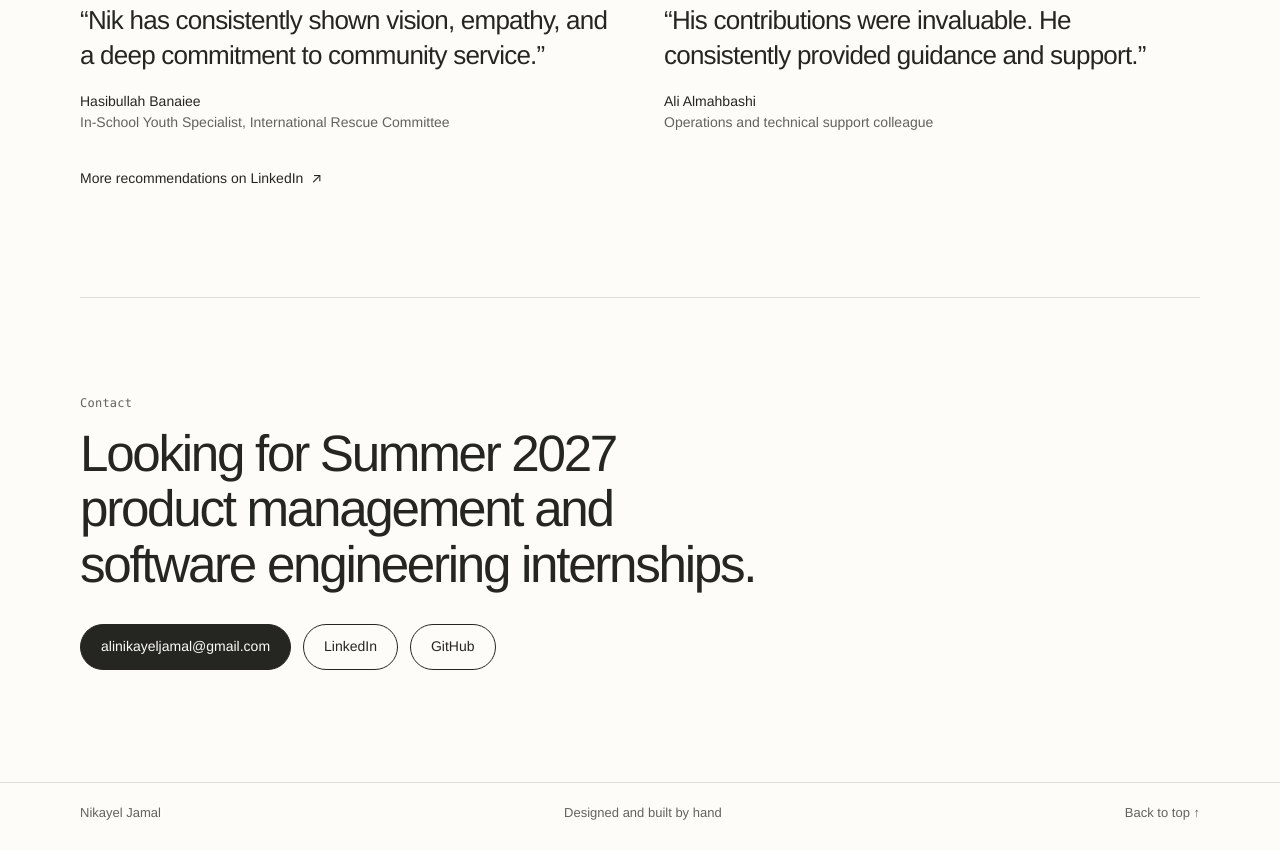
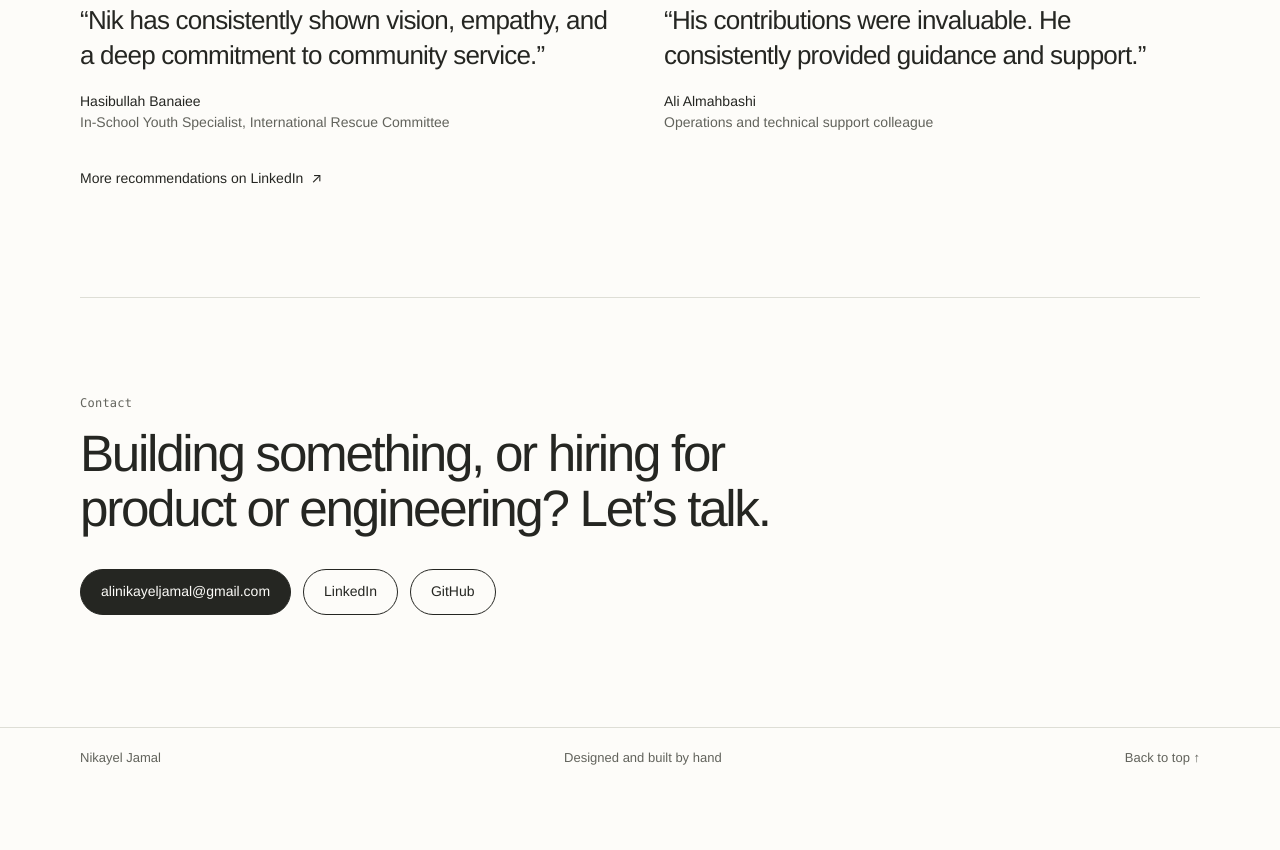
Before and after one commit to Nikayel/Nikayel.github.io, a plain HTML site: page index.html in a window 1280 px wide. Shown: the part 3428-4278 px from the top of the page. After the commit the page ends 4223 px from the top, so only its background shows below. Drawn offline with Linux system fonts and the light colour scheme.

Commit message:
Replace internship line in contact section with a general invitation
Co-Authored-By: Claude Opus 5.5 <noreply@anthropic.com>

```diff
--- a/index.html
+++ b/index.html
@@ -186,7 +186,7 @@
       <!-- CONTACT -->
       <section class="contact" id="contact" aria-labelledby="contact-title">
         <p class="label">Contact</p>
-        <h2 id="contact-title">Looking for Summer 2027 product management and software engineering internships.</h2>
+        <h2 id="contact-title">Building something, or hiring for product or engineering? Let’s talk.</h2>
         <div class="hero-actions">
           <a class="button button-primary" href="mailto:alinikayeljamal@gmail.com">alinikayeljamal@gmail.com</a>
           <a class="button button-quiet" href="https://www.linkedin.com/in/nikayel-ali-162812221/?skipRedirect=true" target="_blank" rel="noreferrer">LinkedIn</a>
```
